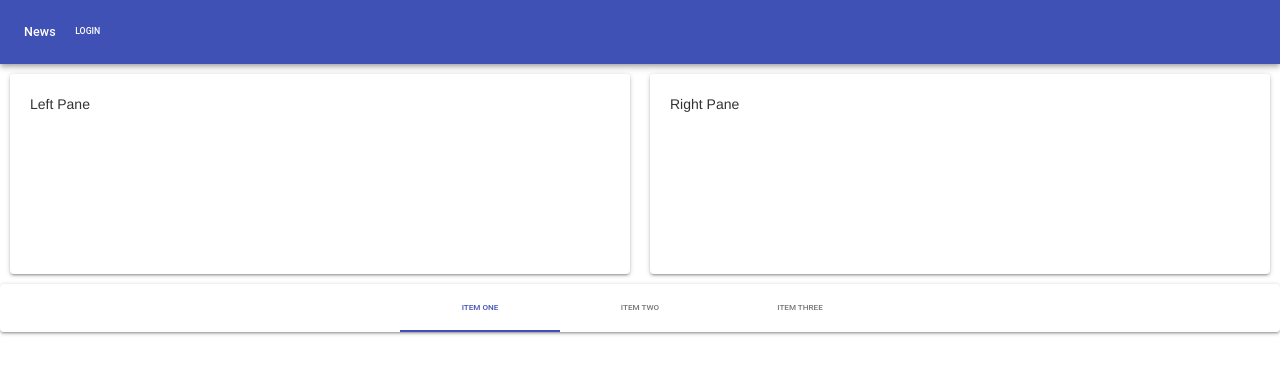
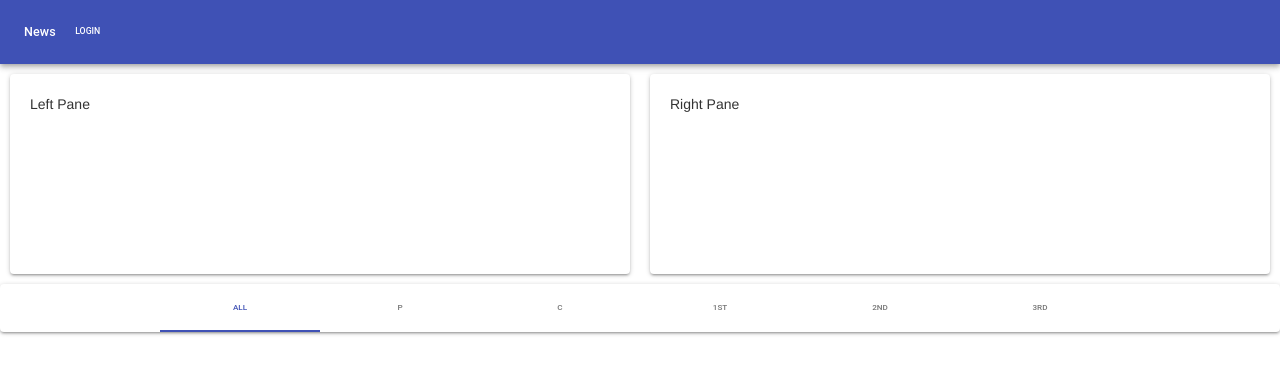
Before and after one commit to sinninga/react-material-tutorial, a React app: page / in a window 1280 px wide. Shown: the top 374 px of the page. Built offline with nearby package versions, Linux system fonts and the light colour scheme.

Commit message:
tabs updated with positions in footer

```diff
--- a/src/components/app.jsx
+++ b/src/components/app.jsx
@@ -1,21 +1,28 @@
 import React, { Component } from 'react';
-import Header from './layouts/header'
-import Footer from './layouts/footer'
-import Body from './body/body'
+import Header from './layouts/header';
+import Footer from './layouts/footer';
+import Body from './body/body';
+import { positions, players } from '../store.js'
 
 
 
 class App extends Component {
-  constructor(props) {
-    super(props);
+  state = {
+    players
   }
+
+  // getExercisesByMuscles() {
+  //   return this.state.exercises.reduce((exercises, exercise) => {
+  //     const { muscles } = exercise
+  //   })
+  // }
 
   render() {
     return (
       <div>
         <Header/>
-        <Body/>
-        <Footer/>
+        <Body players={players}/>
+        <Footer positions={positions}/>
       </div>
     );
   }
--- a/src/components/layouts/footer.jsx
+++ b/src/components/layouts/footer.jsx
@@ -1,11 +1,16 @@
 import React, { Component } from 'react';
 import { Paper, Tabs, Tab } from '@material-ui/core';
+import { positions } from '../../store.js';
 
 
 class Footer extends Component {
-  state = {
-    value: 0,
-  };
+  constructor(props) {
+    super(props);
+    this.state = {
+      value: 0,
+      positions: { positions }
+    };
+  }
 
   handleChange = (event, value) => {
     this.setState({ value });
@@ -21,9 +26,10 @@ class Footer extends Component {
           textColor="primary"
           centered
         >
-          <Tab label="Item One" />
-          <Tab label="Item Two" />
-          <Tab label="Item Three" />
+          <Tab label='All'/>
+          {positions.map(group =>
+            <Tab label={group} />
+            )}
         </Tabs>
       </Paper>
     );
--- /dev/null
+++ b/src/store.js
@@ -0,0 +1,36 @@
+export const positions = [
+  'p', 'c', '1st', '2nd', '3rd'
+]
+
+export const players = [
+  {
+    id: 'phil-phillips',
+    name: 'Phil Phillips',
+    description: 'pitcher',
+    muscles: 'p'
+  },
+  {
+    id: 'john-johnson',
+    name: 'John Johnson',
+    description: 'catcher',
+    muscles: 'c'
+  },
+  {
+    id: 'chad-chaddington',
+    name: 'Chad Chaddington',
+    description: '1st base',
+    muscles: '1st'
+  },
+  {
+    id: 'will-williams',
+    name: 'Will Williams',
+    description: '2nd base',
+    muscles: '2nd'
+  },
+  {
+    id: 'brad-bradley',
+    name: 'Brad Bradley',
+    description: '3rd base',
+    muscles: '3rd'
+  },
+]
```
